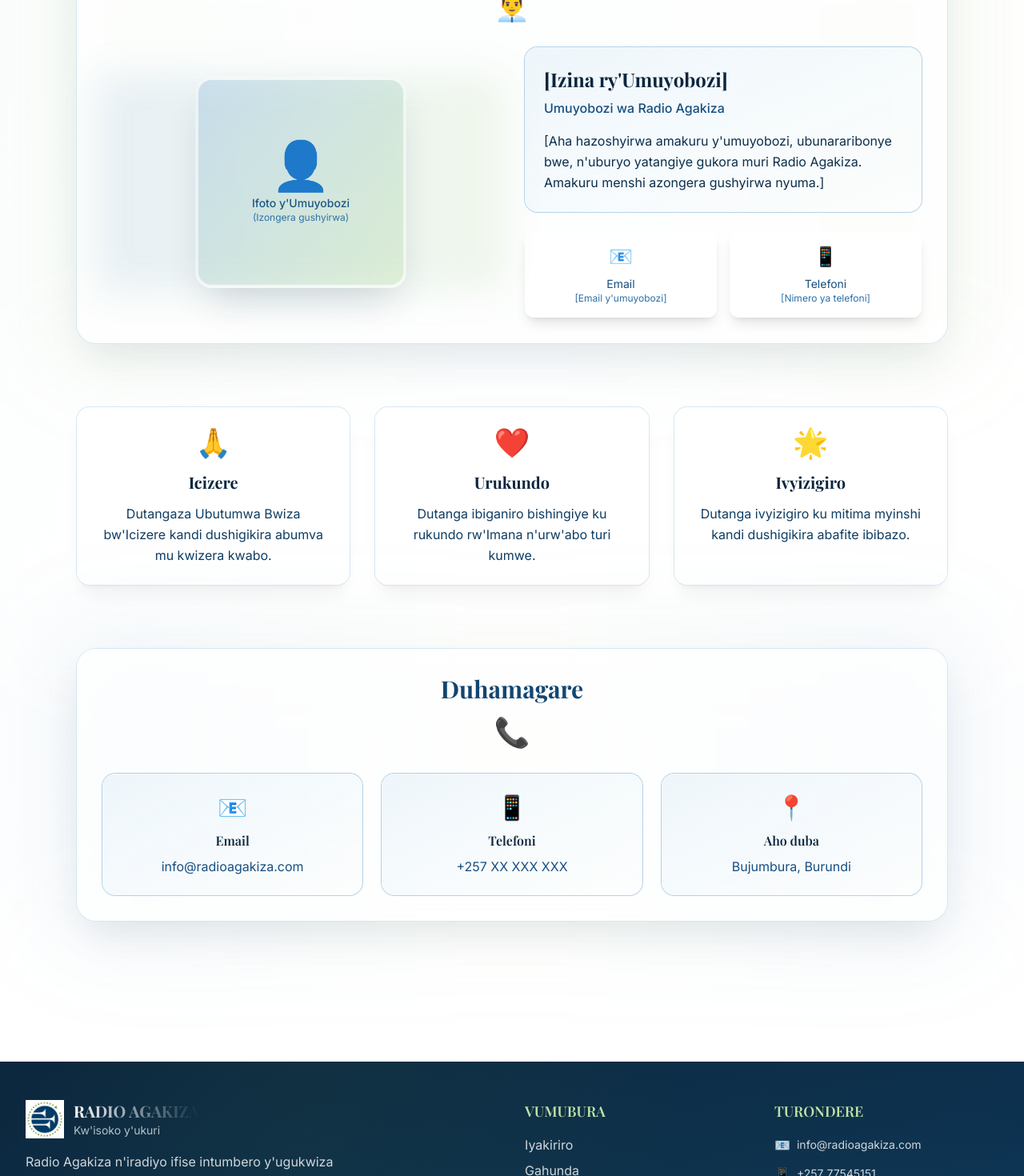
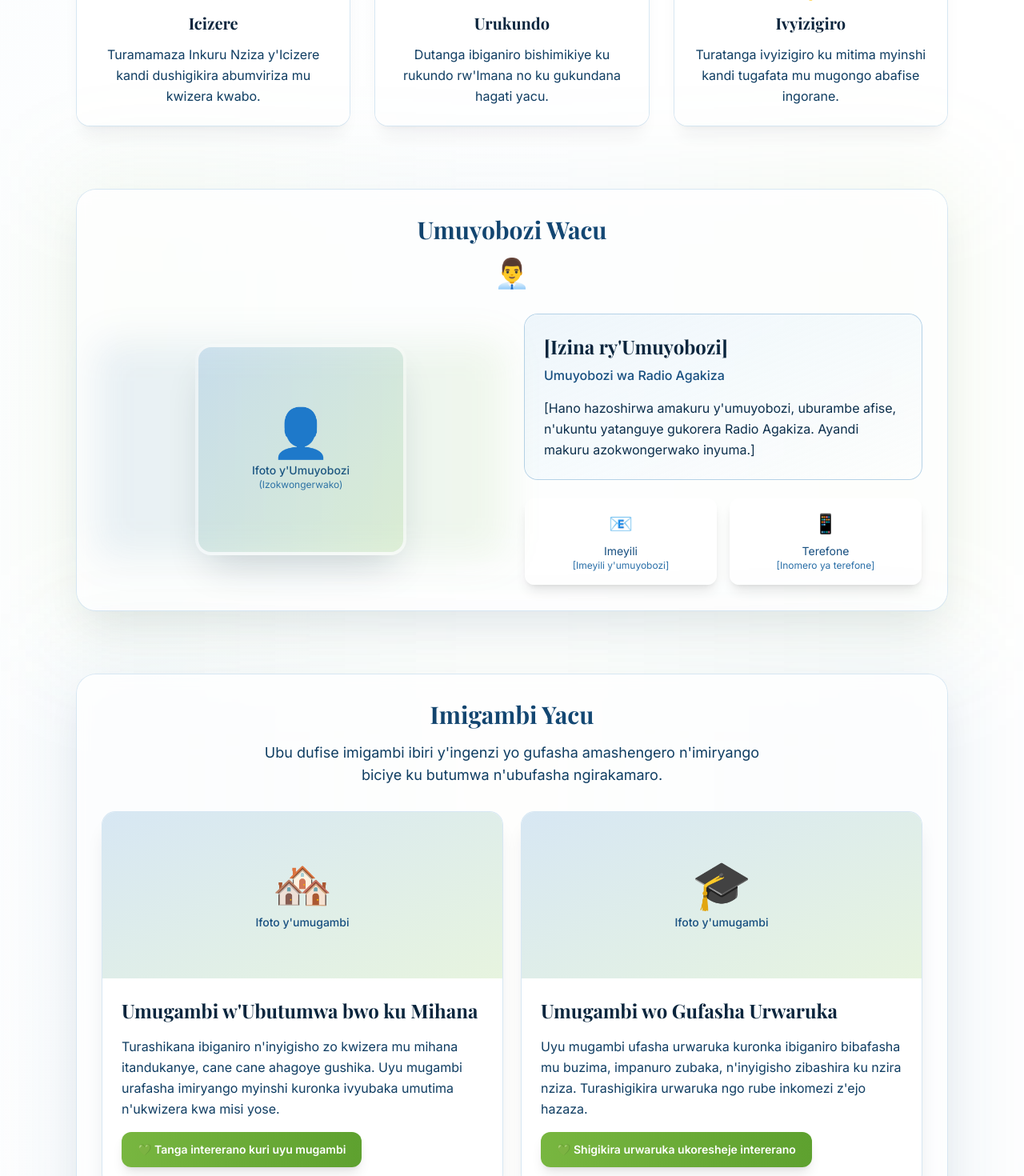
Before and after one commit to itangishak/Radio-Agakiza-Website, a Next.js app: page /about in a window 1280 px wide. Shown: the part 980-2450 px from the top of the page at 80% size. Built offline with nearby package versions, Linux system fonts and the light colour scheme; no server answers; a web font is replaced by a local one.

Commit message:
Replace staff section with two projects and donation CTAs

```diff
--- a/app/about/page.tsx
+++ b/app/about/page.tsx
@@ -5,7 +5,12 @@
 };
 
 type AboutSettings = {
-  hero?: { title_top?: string; title_bottom?: string; subtitle?: string; emoji?: string };
+  hero?: {
+    title_top?: string;
+    title_bottom?: string;
+    subtitle?: string;
+    emoji?: string;
+  };
   mission?: { title?: string; body?: string; icon?: string };
   director?: {
     name?: string;
@@ -17,32 +22,42 @@
     image_alt?: string;
   };
   values?: { title?: string; description?: string; icon?: string }[];
-  contact?: { title?: string; email?: string; phone?: string; address?: string; icon?: string };
+  projects?: {
+    title?: string;
+    subtitle?: string;
+    items?: {
+      name?: string;
+      description?: string;
+      image_url?: string;
+      image_alt?: string;
+      donate_label?: string;
+      donate_link?: string;
+      icon?: string;
+    }[];
+  };
 };
 
 const fallbackContent: Required<AboutSettings> = {
   hero: {
     title_top: "Turi",
     title_bottom: "Bande",
-    subtitle: "Menye Radio Agakiza n'umurimo wacu wo gutangaza Icizere",
+    subtitle:
+      "Menya Radio Agakiza n'igikorwa cacu co kwamamaza Inkuru Nziza y'Icizere",
     emoji: "📻",
   },
   mission: {
-    title: "Umurimo Wacu",
+    title: "Igikorwa Cacu",
     body:
-      "Radio Agakiza ni radiyo y'Abakristo itangaza Ubutumwa Bwiza bw'Icizere. " +
-      "Dutanga ibiganiro by'agaciro, amakuru, n'ivyemezo vyiza vyotangaza ukwizera no kwihangana.",
+      "Radio Agakiza ni radiyo ya gikirisu ivuga Inkuru Nziza y'Icizere. " +
+      "Dutanga ibiganiro vyubaka, amakuru y'akamaro, n'ivyabona bikomeza ukwizera n'ukwihangana.",
     icon: "✨",
   },
   director: {
     name: "[Izina ry'Umuyobozi]",
     title: "Umuyobozi wa Radio Agakiza",
-    bio:
-      "[Aha hazoshyirwa amakuru y'umuyobozi, ubunararibonye bwe, " +
-      "n'uburyo yatangiye gukora muri Radio Agakiza. Amakuru menshi " +
-      "azongera gushyirwa nyuma.]",
-    email: "[Email y'umuyobozi]",
-    phone: "[Nimero ya telefoni]",
+    bio: "[Hano hazoshirwa amakuru y'umuyobozi, uburambe afise, n'ukuntu yatanguye gukorera Radio Agakiza. Ayandi makuru azokwongerwako inyuma.]",
+    email: "[Imeyili y'umuyobozi]",
+    phone: "[Inomero ya terefone]",
     image_url: "",
     image_alt: "Umuyobozi wa Radio Agakiza",
   },
@@ -50,27 +65,48 @@
     {
       title: "Icizere",
       description:
-        "Dutangaza Ubutumwa Bwiza bw'Icizere kandi dushigikira abumva mu kwizera kwabo.",
+        "Turamamaza Inkuru Nziza y'Icizere kandi dushigikira abumviriza mu kwizera kwabo.",
       icon: "🙏",
     },
     {
       title: "Urukundo",
-      description: "Dutanga ibiganiro bishingiye ku rukundo rw'Imana n'urw'abo turi kumwe.",
+      description:
+        "Dutanga ibiganiro bishimikiye ku rukundo rw'Imana no ku gukundana hagati yacu.",
       icon: "❤️",
     },
     {
       title: "Ivyizigiro",
       description:
-        "Dutanga ivyizigiro ku mitima myinshi kandi dushigikira abafite ibibazo.",
+        "Turatanga ivyizigiro ku mitima myinshi kandi tugafata mu mugongo abafise ingorane.",
       icon: "🌟",
     },
   ],
-  contact: {
-    title: "Duhamagare",
-    email: "info@radioagakiza.com",
-    phone: "+257 XX XXX XXX",
-    address: "Bujumbura, Burundi",
-    icon: "📞",
+  projects: {
+    title: "Imigambi Yacu",
+    subtitle:
+      "Ubu dufise imigambi ibiri y'ingenzi yo gufasha amashengero n'imiryango biciye ku butumwa n'ubufasha ngirakamaro.",
+    items: [
+      {
+        name: "Umugambi w'Ubutumwa bwo ku Mihana",
+        description:
+          "Turashikana ibiganiro n'inyigisho zo kwizera mu mihana itandukanye, cane cane ahagoye gushika. Uyu mugambi urafasha imiryango myinshi kuronka ivyubaka umutima n'ukwizera kwa misi yose.",
+        image_url: "",
+        image_alt: "Umugambi w'Ubutumwa bwo ku Mihana",
+        donate_label: "Tanga intererano kuri uyu mugambi",
+        donate_link: "/contact",
+        icon: "🏘️",
+      },
+      {
+        name: "Umugambi wo Gufasha Urwaruka",
+        description:
+          "Uyu mugambi ufasha urwaruka kuronka ibiganiro bibafasha mu buzima, impanuro zubaka, n'inyigisho zibashira ku nzira nziza. Turashigikira urwaruka ngo rube inkomezi z'ejo hazaza.",
+        image_url: "",
+        image_alt: "Umugambi wo Gufasha Urwaruka",
+        donate_label: "Shigikira urwaruka ukoresheje intererano",
+        donate_link: "/contact",
+        icon: "🎓",
+      },
+    ],
   },
 };
 
@@ -82,8 +118,19 @@
       hero: { ...fallbackContent.hero, ...parsed.hero },
       mission: { ...fallbackContent.mission, ...parsed.mission },
       director: { ...fallbackContent.director, ...parsed.director },
-      values: Array.isArray(parsed.values) && parsed.values.length > 0 ? parsed.values : fallbackContent.values,
-      contact: { ...fallbackContent.contact, ...parsed.contact },
+      values:
+        Array.isArray(parsed.values) && parsed.values.length > 0
+          ? parsed.values
+          : fallbackContent.values,
+      projects: {
+        ...fallbackContent.projects,
+        ...parsed.projects,
+        items:
+          Array.isArray(parsed.projects?.items) &&
+          parsed.projects.items.length > 0
+            ? parsed.projects.items
+            : fallbackContent.projects.items,
+      },
     };
   } catch {
     return fallbackContent;
@@ -93,6 +140,8 @@
 export default async function AboutPage() {
   const settings = await apiGet<{ value: string }>("/settings/about.page");
   const content = parseAboutSettings(settings?.value);
+  const projects = content.projects.items ?? [];
+
   return (
     <div className="min-h-screen bg-gradient-to-br from-brand-50/30 via-white to-accent-50/20">
       {/* Hero Section */}
@@ -100,13 +149,15 @@
         <div className="absolute inset-0 bg-[radial-gradient(circle_at_30%_20%,rgba(120,182,64,0.2),transparent_50%)]" />
         <div className="absolute inset-0 bg-[radial-gradient(circle_at_70%_80%,rgba(120,182,64,0.15),transparent_50%)]" />
 
-        {/* Floating elements */}
         <div className="absolute top-10 left-10 h-20 w-20 rounded-full bg-accent-500/20 blur-xl animate-pulse" />
-        <div className="absolute bottom-10 right-10 h-16 w-16 rounded-full bg-accent-400/30 blur-lg animate-pulse" style={{animationDelay: '1s'}} />
+        <div
+          className="absolute bottom-10 right-10 h-16 w-16 rounded-full bg-accent-400/30 blur-lg animate-pulse"
+          style={{ animationDelay: "1s" }}
+        />
 
-        <div className="relative mx-auto max-w-7xl px-4 sm:px-6 lg:px-8 text-center">
+        <div className="relative mx-auto max-w-7xl px-4 text-center sm:px-6 lg:px-8">
           <div className="mb-6 text-6xl">{content.hero.emoji}</div>
-          <h1 className="text-5xl font-bold text-white sm:text-6xl mb-6">
+          <h1 className="mb-6 text-5xl font-bold text-white sm:text-6xl">
             <span className="bg-gradient-to-r from-white to-accent-200 bg-clip-text text-transparent">
               {content.hero.title_top}
             </span>
@@ -115,90 +166,27 @@
               {content.hero.title_bottom}
             </span>
           </h1>
-          <p className="mx-auto max-w-2xl text-xl text-white/90 leading-relaxed">
+          <p className="mx-auto max-w-2xl text-xl leading-relaxed text-white/90">
             {content.hero.subtitle}
           </p>
         </div>
       </div>
 
-      <div className="mx-auto max-w-6xl px-4 sm:px-6 lg:px-8 py-16 space-y-20">
+      <div className="mx-auto max-w-6xl space-y-20 px-4 py-16 sm:px-6 lg:px-8">
         {/* Mission Section */}
         <section className="relative">
           <div className="absolute -inset-4 bg-gradient-to-r from-brand-500/10 via-accent-500/5 to-brand-500/10 blur-3xl" />
           <div className="relative rounded-3xl bg-white/80 p-8 shadow-2xl shadow-brand-900/10 ring-1 ring-brand-100 backdrop-blur-sm">
-            <div className="text-center mb-8">
-              <h2 className="text-3xl font-bold bg-gradient-to-r from-brand-700 to-brand-600 bg-clip-text text-transparent mb-4">
+            <div className="mb-8 text-center">
+              <h2 className="mb-4 bg-gradient-to-r from-brand-700 to-brand-600 bg-clip-text text-3xl font-bold text-transparent">
                 {content.mission.title}
               </h2>
-              <div className="text-4xl mb-4">{content.mission.icon}</div>
+              <div className="mb-4 text-4xl">{content.mission.icon}</div>
             </div>
             <div className="prose prose-lg max-w-none text-brand-800">
-              <p className="text-xl leading-relaxed text-center">
+              <p className="text-center text-xl leading-relaxed">
                 {content.mission.body}
               </p>
-            </div>
-          </div>
-        </section>
-
-        {/* Director Section */}
-        <section className="relative">
-          <div className="absolute -inset-4 bg-gradient-to-r from-accent-500/10 via-brand-500/5 to-accent-500/10 blur-3xl" />
-          <div className="relative rounded-3xl bg-white/80 p-8 shadow-2xl shadow-brand-900/10 ring-1 ring-brand-100 backdrop-blur-sm">
-            <div className="text-center mb-8">
-              <h2 className="text-3xl font-bold bg-gradient-to-r from-brand-700 to-brand-600 bg-clip-text text-transparent mb-4">
-                Umuyobozi Wacu
-              </h2>
-              <div className="text-4xl mb-4">👨‍💼</div>
-            </div>
-
-            <div className="grid gap-8 md:grid-cols-2 items-center">
-              {/* Director Image */}
-              <div className="relative">
-                <div className="relative mx-auto w-64 h-64 rounded-2xl overflow-hidden shadow-2xl shadow-brand-900/20 ring-4 ring-white">
-                  {content.director.image_url ? (
-                    <img
-                      src={content.director.image_url}
-                      alt={content.director.image_alt}
-                      className="w-full h-full object-cover"
-                    />
-                  ) : (
-                    <div className="w-full h-full bg-gradient-to-br from-brand-100 to-accent-100 flex items-center justify-center">
-                      <div className="text-center">
-                        <div className="text-6xl text-brand-400 mb-2">👤</div>
-                        <p className="text-sm text-brand-600 font-medium">Ifoto y'Umuyobozi</p>
-                        <p className="text-xs text-brand-500">(Izongera gushyirwa)</p>
-                      </div>
-                    </div>
-                  )}
-                </div>
-                <div className="absolute -inset-2 bg-gradient-to-r from-brand-500/20 to-accent-500/20 rounded-2xl blur-xl opacity-50" />
-              </div>
-
-              {/* Director Info */}
-              <div className="space-y-6">
-                <div className="rounded-2xl bg-gradient-to-br from-brand-50 to-accent-50/50 p-6 ring-1 ring-brand-200">
-                  <h3 className="text-2xl font-bold text-brand-900 mb-2">
-                    {content.director.name}
-                  </h3>
-                  <p className="text-brand-600 font-medium mb-4">{content.director.title}</p>
-                  <p className="text-brand-800 leading-relaxed">
-                    {content.director.bio}
-                  </p>
-                </div>
-
-                <div className="grid grid-cols-2 gap-4">
-                  <div className="rounded-xl bg-white/80 p-4 text-center shadow-lg">
-                    <div className="text-2xl text-accent-500 mb-2">📧</div>
-                    <p className="text-sm text-brand-600">Email</p>
-                    <p className="text-xs text-brand-500">{content.director.email}</p>
-                  </div>
-                  <div className="rounded-xl bg-white/80 p-4 text-center shadow-lg">
-                    <div className="text-2xl text-accent-500 mb-2">📱</div>
-                    <p className="text-sm text-brand-600">Telefoni</p>
-                    <p className="text-xs text-brand-500">{content.director.phone}</p>
-                  </div>
-                </div>
-              </div>
             </div>
           </div>
         </section>
@@ -207,53 +195,158 @@
         <section className="grid gap-8 md:grid-cols-3">
           {content.values.map((value, index) => (
             <div
-              key={`${value.title ?? 'value'}-${index}`}
+              key={`${value.title ?? "value"}-${index}`}
               className="group relative overflow-hidden rounded-2xl bg-white/90 p-6 shadow-xl shadow-brand-900/5 ring-1 ring-brand-100 transition-all duration-300 hover:-translate-y-1 hover:shadow-2xl"
             >
               <div className="absolute inset-0 bg-gradient-to-br from-brand-500/5 to-accent-500/5 opacity-0 transition-opacity group-hover:opacity-100" />
               <div className="relative text-center">
-                <div className="text-4xl mb-4">{value.icon}</div>
-                <h3 className="text-xl font-bold text-brand-900 mb-3">{value.title}</h3>
-                <p className="text-brand-700 leading-relaxed">{value.description}</p>
+                <div className="mb-4 text-4xl">{value.icon}</div>
+                <h3 className="mb-3 text-xl font-bold text-brand-900">
+                  {value.title}
+                </h3>
+                <p className="leading-relaxed text-brand-700">
+                  {value.description}
+                </p>
               </div>
             </div>
           ))}
         </section>
 
-        {/* Contact Section */}
+        {/* Director Section */}
+        <section className="relative">
+          <div className="absolute -inset-4 bg-gradient-to-r from-accent-500/10 via-brand-500/5 to-accent-500/10 blur-3xl" />
+          <div className="relative rounded-3xl bg-white/80 p-8 shadow-2xl shadow-brand-900/10 ring-1 ring-brand-100 backdrop-blur-sm">
+            <div className="mb-8 text-center">
+              <h2 className="mb-4 bg-gradient-to-r from-brand-700 to-brand-600 bg-clip-text text-3xl font-bold text-transparent">
+                Umuyobozi Wacu
+              </h2>
+              <div className="mb-4 text-4xl">👨‍💼</div>
+            </div>
+
+            <div className="grid items-center gap-8 md:grid-cols-2">
+              <div className="relative">
+                <div className="relative mx-auto h-64 w-64 overflow-hidden rounded-2xl shadow-2xl shadow-brand-900/20 ring-4 ring-white">
+                  {content.director.image_url ? (
+                    <img
+                      src={content.director.image_url}
+                      alt={content.director.image_alt}
+                      className="h-full w-full object-cover"
+                    />
+                  ) : (
+                    <div className="flex h-full w-full items-center justify-center bg-gradient-to-br from-brand-100 to-accent-100">
+                      <div className="text-center">
+                        <div className="mb-2 text-6xl text-brand-400">👤</div>
+                        <p className="text-sm font-medium text-brand-600">
+                          Ifoto y'Umuyobozi
+                        </p>
+                        <p className="text-xs text-brand-500">
+                          (Izokwongerwako)
+                        </p>
+                      </div>
+                    </div>
+                  )}
+                </div>
+                <div className="absolute -inset-2 rounded-2xl bg-gradient-to-r from-brand-500/20 to-accent-500/20 opacity-50 blur-xl" />
+              </div>
+
+              <div className="space-y-6">
+                <div className="rounded-2xl bg-gradient-to-br from-brand-50 to-accent-50/50 p-6 ring-1 ring-brand-200">
+                  <h3 className="mb-2 text-2xl font-bold text-brand-900">
+                    {content.director.name}
+                  </h3>
+                  <p className="mb-4 font-medium text-brand-600">
+                    {content.director.title}
+                  </p>
+                  <p className="leading-relaxed text-brand-800">
+                    {content.director.bio}
+                  </p>
+                </div>
+
+                <div className="grid grid-cols-2 gap-4">
+                  <div className="rounded-xl bg-white/80 p-4 text-center shadow-lg">
+                    <div className="mb-2 text-2xl text-accent-500">📧</div>
+                    <p className="text-sm text-brand-600">Imeyili</p>
+                    <p className="text-xs text-brand-500">
+                      {content.director.email}
+                    </p>
+                  </div>
+                  <div className="rounded-xl bg-white/80 p-4 text-center shadow-lg">
+                    <div className="mb-2 text-2xl text-accent-500">📱</div>
+                    <p className="text-sm text-brand-600">Terefone</p>
+                    <p className="text-xs text-brand-500">
+                      {content.director.phone}
+                    </p>
+                  </div>
+                </div>
+              </div>
+            </div>
+          </div>
+        </section>
+
+        {/* Projects Section */}
         <section className="relative">
           <div className="absolute -inset-4 bg-gradient-to-r from-brand-500/10 via-accent-500/5 to-brand-500/10 blur-3xl" />
           <div className="relative rounded-3xl bg-white/80 p-8 shadow-2xl shadow-brand-900/10 ring-1 ring-brand-100 backdrop-blur-sm">
-            <div className="text-center mb-8">
-              <h2 className="text-3xl font-bold bg-gradient-to-r from-brand-700 to-brand-600 bg-clip-text text-transparent mb-4">
-                {content.contact.title}
+            <div className="mb-8 text-center">
+              <h2 className="mb-4 bg-gradient-to-r from-brand-700 to-brand-600 bg-clip-text text-3xl font-bold text-transparent">
+                {content.projects.title}
               </h2>
-              <div className="text-4xl mb-4">{content.contact.icon}</div>
+              <p className="mx-auto max-w-2xl text-lg text-brand-700">
+                {content.projects.subtitle}
+              </p>
             </div>
 
-            <div className="grid gap-6 md:grid-cols-3">
-              <div className="text-center rounded-2xl bg-gradient-to-br from-brand-50 to-accent-50/50 p-6 ring-1 ring-brand-200">
-                <div className="text-3xl text-accent-500 mb-3">📧</div>
-                <h3 className="font-semibold text-brand-900 mb-2">Email</h3>
-                <a
-                  href={`mailto:${content.contact.email}`}
-                  className="text-brand-600 hover:text-accent-600 transition-colors"
+            <div className="grid gap-6 lg:grid-cols-2">
+              {projects.map((project, index) => (
+                <article
+                  key={`${project.name ?? "project"}-${index}`}
+                  className="group overflow-hidden rounded-2xl bg-white shadow-xl shadow-brand-900/10 ring-1 ring-brand-100"
                 >
-                  {content.contact.email}
-                </a>
-              </div>
+                  <div className="relative h-52 w-full overflow-hidden bg-gradient-to-br from-brand-100 to-accent-100">
+                    {project.image_url ? (
+                      <img
+                        src={project.image_url}
+                        alt={project.image_alt}
+                        className="h-full w-full object-cover transition-transform duration-500 group-hover:scale-105"
+                      />
+                    ) : (
+                      <div className="flex h-full w-full items-center justify-center">
+                        <div className="text-center">
+                          <div className="mb-2 text-6xl">
+                            {project.icon ?? "📷"}
+                          </div>
+                          <p className="text-sm font-medium text-brand-600">
+                            Ifoto y'umugambi
+                          </p>
+                        </div>
+                      </div>
+                    )}
+                  </div>
 
-              <div className="text-center rounded-2xl bg-gradient-to-br from-brand-50 to-accent-50/50 p-6 ring-1 ring-brand-200">
-                <div className="text-3xl text-accent-500 mb-3">📱</div>
-                <h3 className="font-semibold text-brand-900 mb-2">Telefoni</h3>
-                <p className="text-brand-600">{content.contact.phone}</p>
-              </div>
+                  <div className="space-y-4 p-6">
+                    <h3 className="text-2xl font-bold text-brand-900">
+                      {project.name}
+                    </h3>
+                    <p className="leading-relaxed text-brand-700">
+                      {project.description}
+                    </p>
 
-              <div className="text-center rounded-2xl bg-gradient-to-br from-brand-50 to-accent-50/50 p-6 ring-1 ring-brand-200">
-                <div className="text-3xl text-accent-500 mb-3">📍</div>
-                <h3 className="font-semibold text-brand-900 mb-2">Aho duba</h3>
-                <p className="text-brand-600">{content.contact.address}</p>
-              </div>
+                    <a
+                      href={project.donate_link ?? "/contact"}
+                      className="inline-flex items-center rounded-xl bg-gradient-to-r from-accent-500 to-accent-600 px-5 py-3 text-sm font-semibold text-white shadow-lg transition-transform hover:-translate-y-0.5 hover:from-accent-600 hover:to-accent-700"
+                    >
+                      💚 {project.donate_label ?? "Tanga intererano"}
+                    </a>
+                  </div>
+                </article>
+              ))}
+            </div>
+
+            <div className="mt-8 rounded-2xl bg-gradient-to-r from-brand-700 to-brand-600 p-5 text-center text-white shadow-lg">
+              <p className="text-sm sm:text-base">
+                Intererano yawe ifasha iyi migambi ibiri kubandanya no kugirira
+                akamaro benshi.
+              </p>
             </div>
           </div>
         </section>
```
